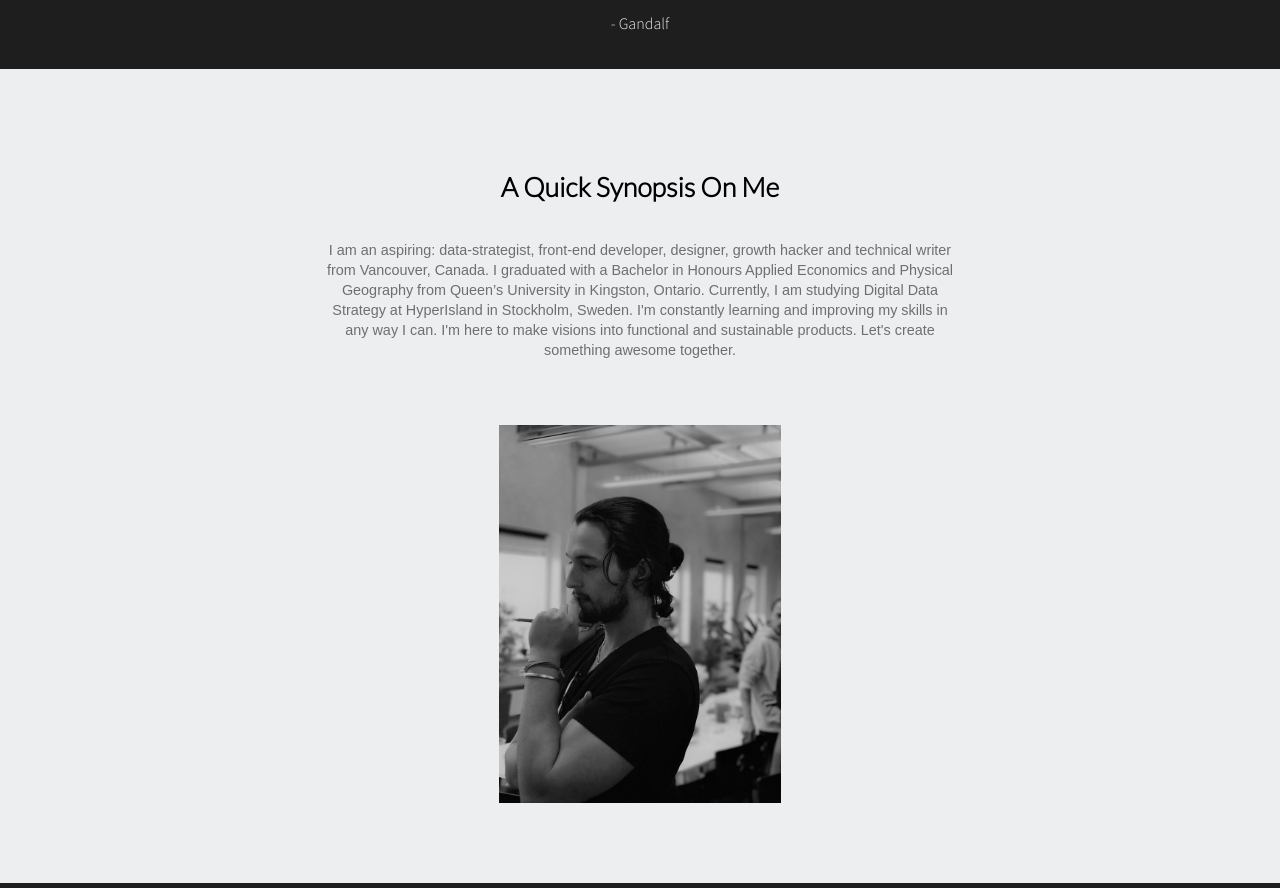
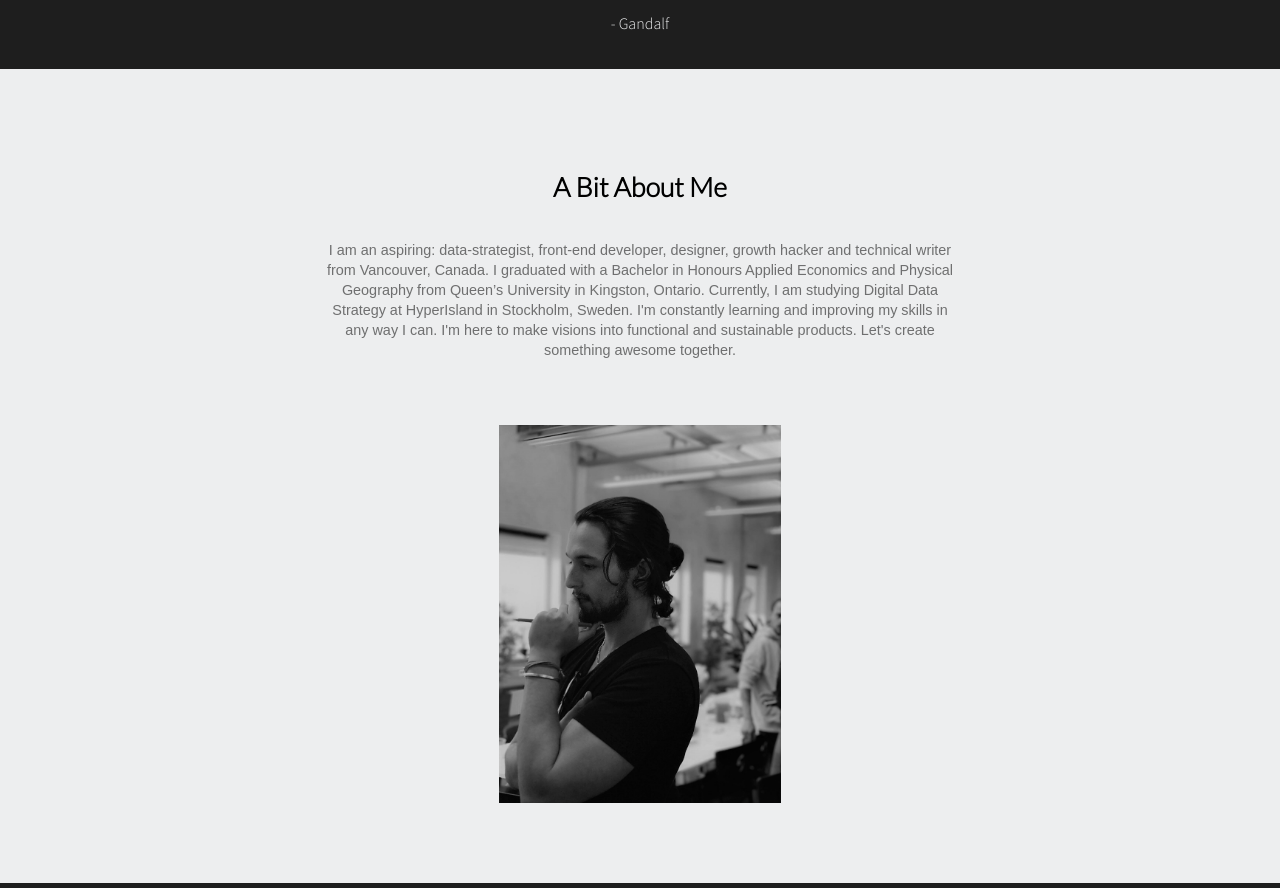
Before and after one commit to TobinSydneysmith/TobinSydneysmith, a plain HTML site: page index.html in a window 1280 px wide. Shown: the part 938-1826 px from the top of the page. Drawn offline with nearby package versions, Linux system fonts and the light colour scheme.

Commit message:
Update index.html

```diff
--- a/index.html
+++ b/index.html
@@ -86,7 +86,7 @@
 <a name="about"></a>
 <div id="about-me">
 
-<h2>A Quick Synopsis On Me</h2>
+<h2>A Bit About Me</h2>
   <p>I am an aspiring: data-strategist, front-end developer, designer, growth hacker and technical writer from Vancouver, Canada. I graduated with a Bachelor in Honours Applied Economics and Physical Geography from Queen’s University in Kingston, Ontario. Currently, I am studying Digital Data Strategy at HyperIsland in Stockholm, Sweden. I'm constantly learning and improving my skills in any way I can.  I'm here to make visions into functional and sustainable products.  Let's create something awesome together.</p>
 
   <img src="tobinpic.jpg" alt="image of Tobin Sydneysmith" />
```
